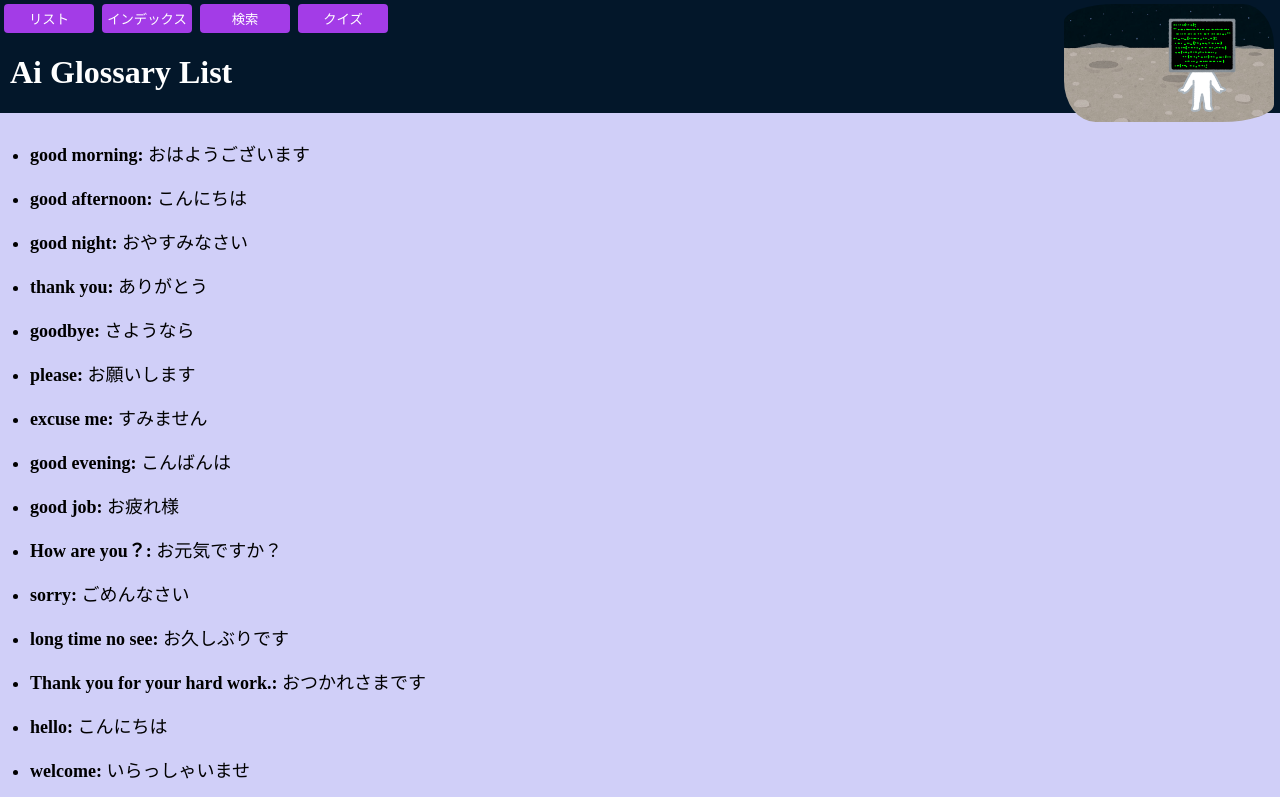
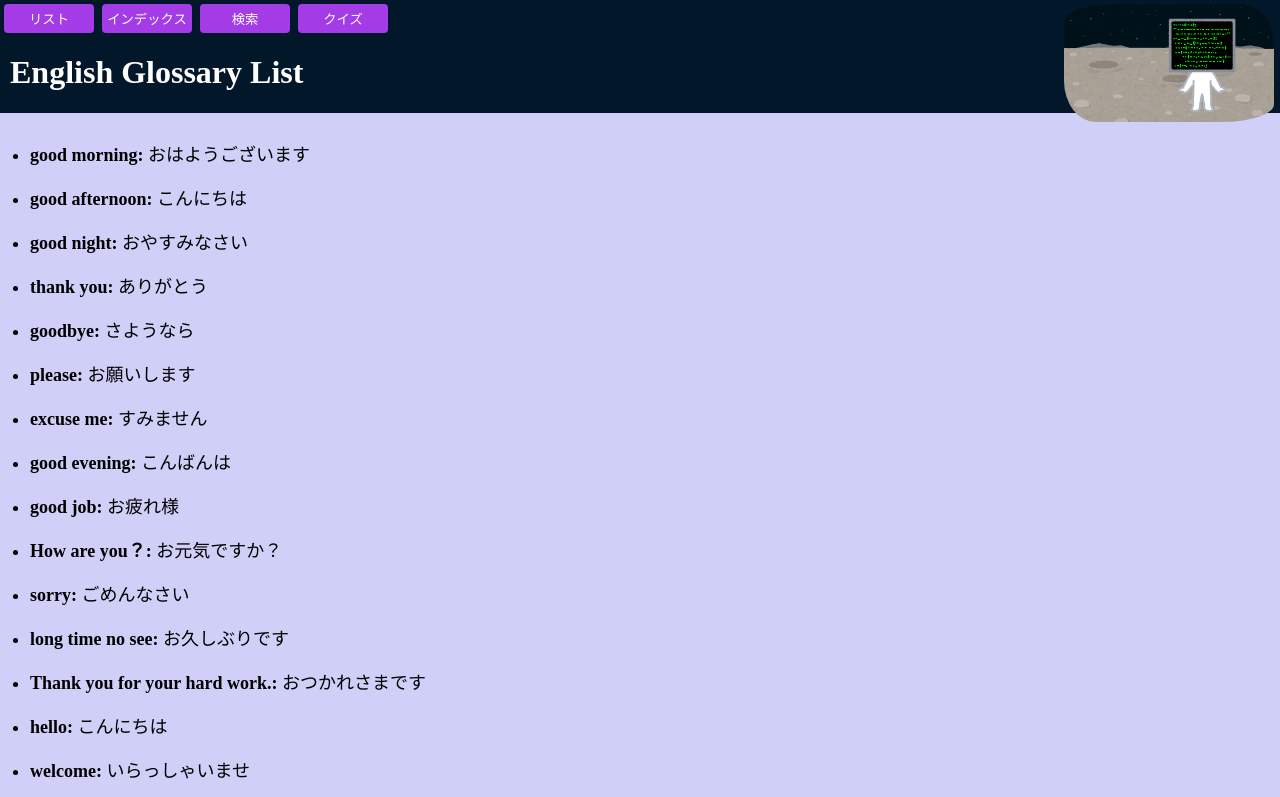
Before and after one commit to humuhue/english_glossary, a plain HTML site: page list.html in a window 1280 px wide. Shown: the top 797 px of the page. Drawn offline with Linux system fonts and the light colour scheme.

Commit message:
Update list.html

```diff
--- a/list.html
+++ b/list.html
@@ -16,7 +16,7 @@
             <button class= "buttonURL" onclick="window.location.href='search.html'">検索</button>
             <button class= "buttonURL" onclick="window.location.href='quiz.html'">クイズ</button>
         </nav>
-        <h1>Ai Glossary List</h1>
+        <h1>English Glossary List</h1>
         <img id="imgOmikuji" src="omikuji_daikichi.png">
         <img id="imgPC" src="character_program.png">
         <img id="imgBackground" src="bg_moon_getsumen_earth.jpg">
```
